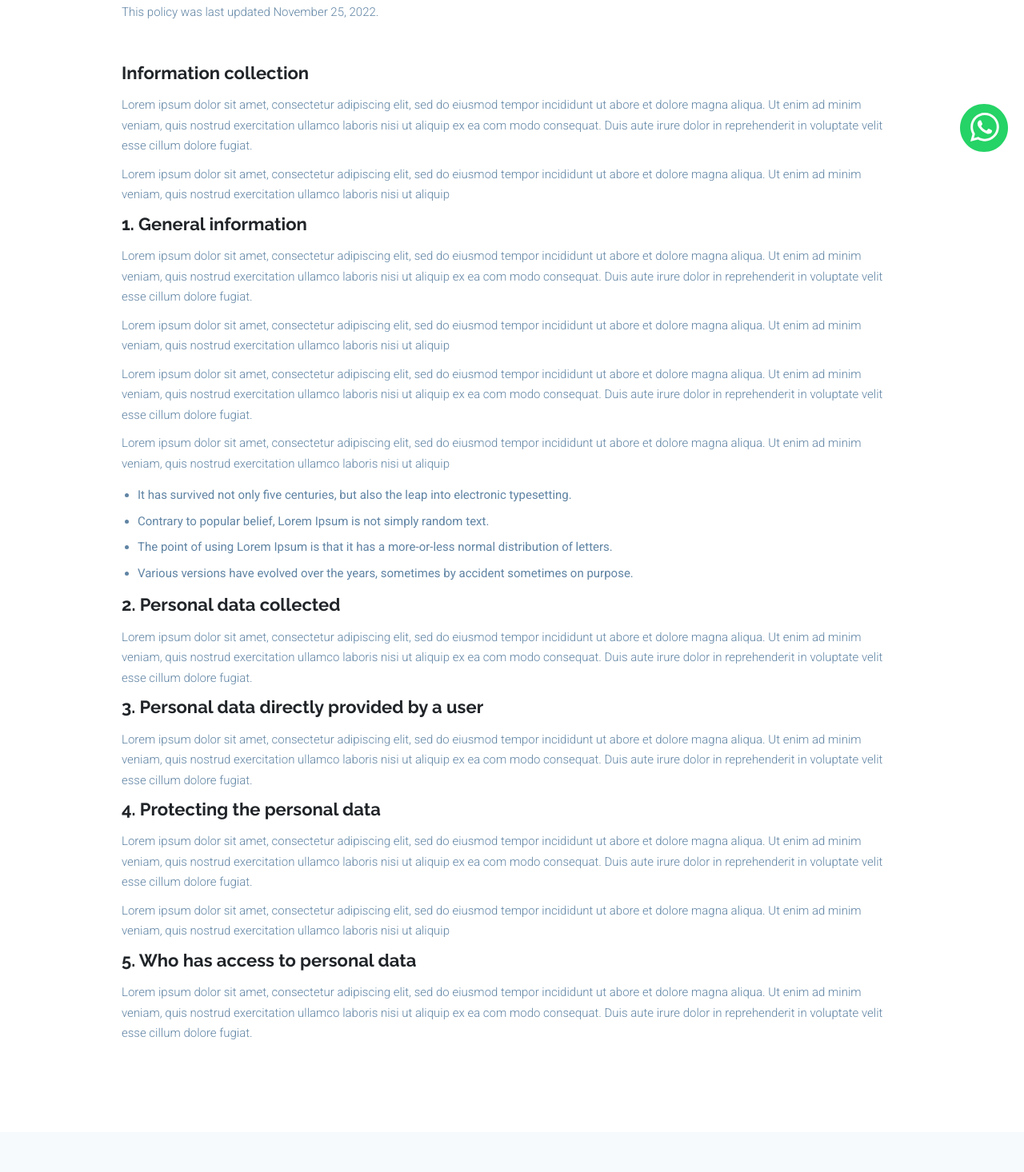
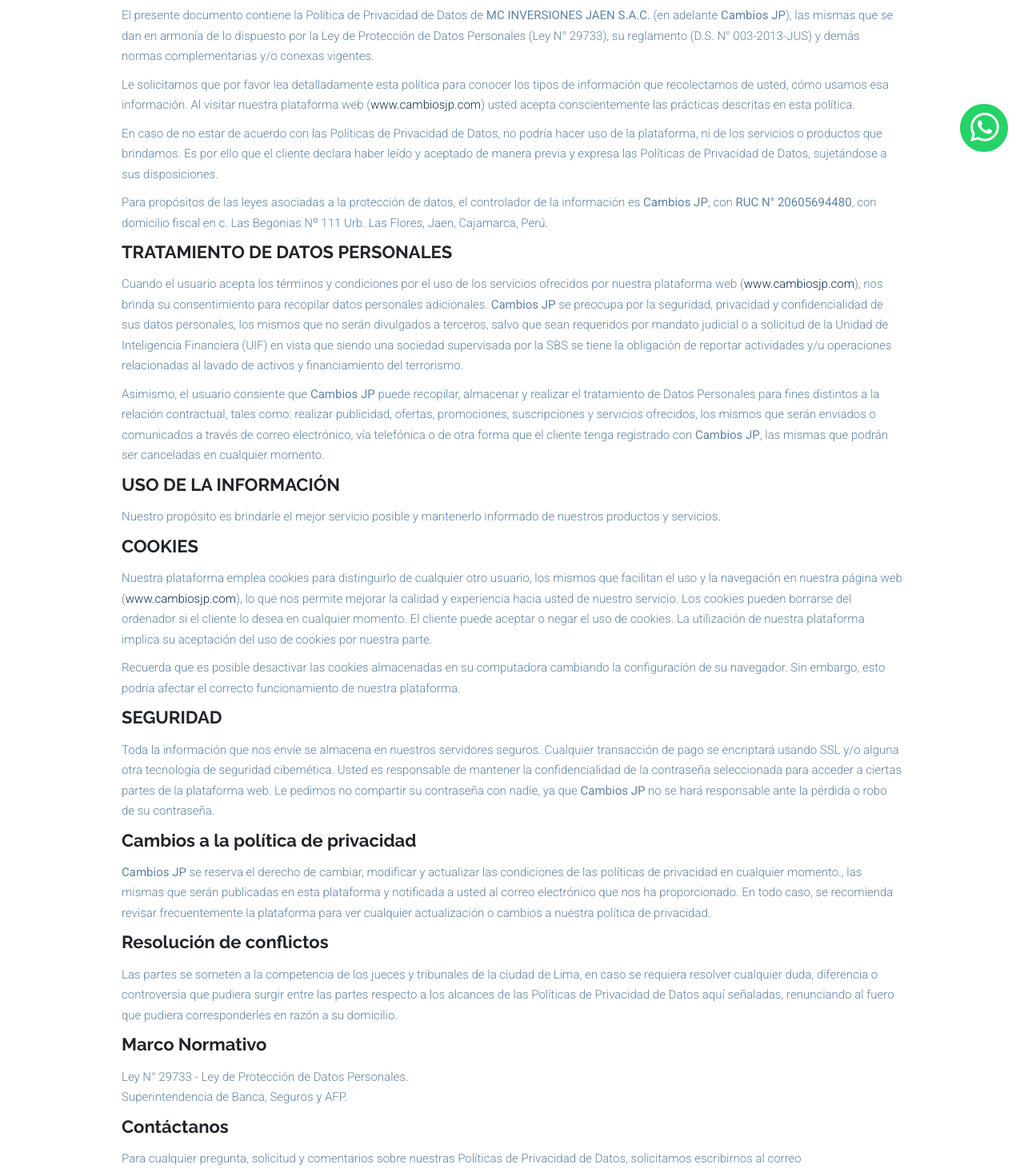
Before and after one commit to deep-skill/cambiosjp-web, a Vue app: page /privacy-policy in a window 1280 px wide. Shown: the part 580-2046 px from the top of the page at 80% size. Built offline with nearby package versions, Linux system fonts and the light colour scheme.

Commit message:
modification of data privacy section (#6)

```diff
--- a/src/components/privacy-policy/PageTitle.vue
+++ b/src/components/privacy-policy/PageTitle.vue
@@ -2,8 +2,8 @@
     <div class="page-title-area item-bg2">
         <div class="container">
             <div class="page-title-content">
-                <h2>Privacy Policy</h2>
-                <p>Vibion privacy policy</p>
+                <h2>Política de privacidad de datos</h2>
+                <p></p>
             </div>
         </div>
     </div>
--- a/src/components/privacy-policy/PrivacyPolicyArea.vue
+++ b/src/components/privacy-policy/PrivacyPolicyArea.vue
@@ -2,56 +2,68 @@
     <div class="privacy-policy-area ptb-100">
         <div class="container">
             <div class="section-title">
-                <h2>Vibion Privacy Policy</h2>
+                <h2>POLÍTICA DE PRIVACIDAD DE DATOS</h2>
                 <div class="bar"></div>
-                <p>This policy was last updated November 25, 2022.</p>
-            </div>
-            <div class="privacy-policy-content">
-                <h3>Information collection</h3>
-                <p>Lorem ipsum dolor sit amet, consectetur adipiscing elit, sed do eiusmod tempor incididunt ut abore et dolore magna aliqua. Ut enim ad minim veniam, quis nostrud exercitation ullamco laboris nisi ut aliquip ex ea com modo consequat. Duis aute irure dolor in reprehenderit in voluptate velit esse cillum dolore fugiat.</p>
-
-                <p>Lorem ipsum dolor sit amet, consectetur adipiscing elit, sed do eiusmod tempor incididunt ut abore et dolore magna aliqua. Ut enim ad minim veniam, quis nostrud exercitation ullamco laboris nisi ut aliquip</p>
             </div>
 
             <div class="privacy-policy-content">
-                <h3>1. General information</h3>
-                <p>Lorem ipsum dolor sit amet, consectetur adipiscing elit, sed do eiusmod tempor incididunt ut abore et dolore magna aliqua. Ut enim ad minim veniam, quis nostrud exercitation ullamco laboris nisi ut aliquip ex ea com modo consequat. Duis aute irure dolor in reprehenderit in voluptate velit esse cillum dolore fugiat.</p>
+                <p>El presente documento contiene la Política de Privacidad de Datos de <b>MC INVERSIONES JAEN S.A.C.</b> (en adelante <b>Cambios JP</b>), las mismas que se dan en armonía de lo dispuesto por la Ley de Protección de Datos Personales (Ley N° 29733), su reglamento (D.S. N° 003-2013-JUS) y demás normas complementarias y/o conexas vigentes.</p>
 
-                <p>Lorem ipsum dolor sit amet, consectetur adipiscing elit, sed do eiusmod tempor incididunt ut abore et dolore magna aliqua. Ut enim ad minim veniam, quis nostrud exercitation ullamco laboris nisi ut aliquip</p>
+                <p>Le solicitamos que por favor lea detalladamente esta política para conocer los tipos de información que recolectamos de usted, cómo usamos esa información. Al visitar nuestra plataforma web (<a href="www.cambiosjp.com">www.cambiosjp.com</a>) usted acepta conscientemente las prácticas descritas en esta política.</p>
 
-                <p>Lorem ipsum dolor sit amet, consectetur adipiscing elit, sed do eiusmod tempor incididunt ut abore et dolore magna aliqua. Ut enim ad minim veniam, quis nostrud exercitation ullamco laboris nisi ut aliquip ex ea com modo consequat. Duis aute irure dolor in reprehenderit in voluptate velit esse cillum dolore fugiat.</p>
+                <p>En caso de no estar de acuerdo con las Políticas de Privacidad de Datos, no podría hacer uso de la plataforma, ni de los servicios o productos que brindamos. Es por ello que el cliente declara haber leído y aceptado de manera previa y expresa las Políticas de Privacidad de Datos, sujetándose a sus disposiciones.</p>
 
-                <p>Lorem ipsum dolor sit amet, consectetur adipiscing elit, sed do eiusmod tempor incididunt ut abore et dolore magna aliqua. Ut enim ad minim veniam, quis nostrud exercitation ullamco laboris nisi ut aliquip</p>
-
-                <ul>
-                    <li>It has survived not only five centuries, but also the leap into electronic typesetting.</li>
-                    <li>Contrary to popular belief, Lorem Ipsum is not simply random text.</li>
-                    <li>The point of using Lorem Ipsum is that it has a more-or-less normal distribution of letters.</li>
-                    <li>Various versions have evolved over the years, sometimes by accident sometimes on purpose.</li>
-                </ul>
+                <p>Para propósitos de las leyes asociadas a la protección de datos, el controlador de la información es <b>Cambios JP</b>, con <b>RUC N° 20605694480</b>, con domicilio fiscal en c. Las Begonias Nº 111 Urb. Las Flores, Jaen, Cajamarca, Perú.</p>
             </div>
 
             <div class="privacy-policy-content">
-                <h3>2. Personal data collected</h3>
-                <p>Lorem ipsum dolor sit amet, consectetur adipiscing elit, sed do eiusmod tempor incididunt ut abore et dolore magna aliqua. Ut enim ad minim veniam, quis nostrud exercitation ullamco laboris nisi ut aliquip ex ea com modo consequat. Duis aute irure dolor in reprehenderit in voluptate velit esse cillum dolore fugiat.</p>
+                <h3>TRATAMIENTO DE DATOS PERSONALES</h3>
+                <p>Cuando el usuario acepta los términos y condiciones por el uso de los servicios ofrecidos por nuestra plataforma web (<a href="www.cambiosjp.com">www.cambiosjp.com</a>), nos brinda su consentimiento para recopilar datos personales adicionales. <b>Cambios JP</b> se preocupa por la seguridad, privacidad y confidencialidad de sus datos personales, los mismos que no serán
+                divulgados a terceros, salvo que sean requeridos por mandato judicial o a solicitud de la Unidad de Inteligencia Financiera (UIF) en vista que siendo una sociedad supervisada por la SBS se tiene la obligación de reportar actividades y/u operaciones relacionadas al lavado de activos y financiamiento del terrorismo.</p>
+
+                <p>Asimismo, el usuario consiente que <b>Cambios JP</b> puede recopilar, almacenar y realizar el tratamiento de Datos Personales para fines distintos a la relación contractual, tales como: realizar publicidad, ofertas, promociones, suscripciones y servicios ofrecidos, los mismos que serán enviados o comunicados a través de correo electrónico,
+                vía telefónica o de otra forma que el cliente tenga registrado con <b>Cambios JP</b>, las mismas que podrán ser canceladas en cualquier momento.</p>
             </div>
 
             <div class="privacy-policy-content">
-                <h3>3. Personal data directly provided by a user</h3>
-                <p>Lorem ipsum dolor sit amet, consectetur adipiscing elit, sed do eiusmod tempor incididunt ut abore et dolore magna aliqua. Ut enim ad minim veniam, quis nostrud exercitation ullamco laboris nisi ut aliquip ex ea com modo consequat. Duis aute irure dolor in reprehenderit in voluptate velit esse cillum dolore fugiat.</p>
+                <h3>USO DE LA INFORMACIÓN</h3>
+                <p>Nuestro propósito es brindarle el mejor servicio posible y mantenerlo informado de nuestros productos y servicios.</p>
             </div>
 
             <div class="privacy-policy-content">
-                <h3>4.  Protecting the personal data</h3>
-                <p>Lorem ipsum dolor sit amet, consectetur adipiscing elit, sed do eiusmod tempor incididunt ut abore et dolore magna aliqua. Ut enim ad minim veniam, quis nostrud exercitation ullamco laboris nisi ut aliquip ex ea com modo consequat. Duis aute irure dolor in reprehenderit in voluptate velit esse cillum dolore fugiat.</p>
+                <h3>COOKIES</h3>
+                <p>Nuestra plataforma emplea cookies para distinguirlo de cualquier otro usuario, los mismos que facilitan el uso y la navegación en nuestra página web (<a href="www.cambiosjp.com">www.cambiosjp.com</a>), lo que nos permite mejorar la calidad y experiencia hacia usted de nuestro servicio. Los cookies pueden borrarse del ordenador si el cliente lo desea
+                en cualquier momento. El cliente puede aceptar o negar el uso de cookies. La utilización de nuestra plataforma implica su aceptación del uso de cookies por nuestra parte.</p>
 
-                <p>Lorem ipsum dolor sit amet, consectetur adipiscing elit, sed do eiusmod tempor incididunt ut abore et dolore magna aliqua. Ut enim ad minim veniam, quis nostrud exercitation ullamco laboris nisi ut aliquip</p>
+                <p>Recuerda que es posible desactivar las cookies almacenadas en su computadora cambiando la configuración de su navegador. Sin embargo, esto podría afectar el correcto funcionamiento de nuestra plataforma.</p>
             </div>
 
             <div class="privacy-policy-content">
-                <h3>5.  Who has access to personal data</h3>
-                <p>Lorem ipsum dolor sit amet, consectetur adipiscing elit, sed do eiusmod tempor incididunt ut abore et dolore magna aliqua. Ut enim ad minim veniam, quis nostrud exercitation ullamco laboris nisi ut aliquip ex ea com modo consequat. Duis aute irure dolor in reprehenderit in voluptate velit esse cillum dolore fugiat.</p>
+                <h3>SEGURIDAD</h3>
+                <p>Toda la información que nos envíe se almacena en nuestros servidores seguros. Cualquier transacción de pago se encriptará usando SSL y/o alguna otra tecnología de seguridad cibernética. Usted es responsable de mantener la confidencialidad de la contraseña seleccionada para acceder a ciertas partes de la plataforma web. Le pedimos no compartir su contraseña con nadie, ya que <b>Cambios JP</b> no se hará responsable ante la pérdida o robo de su contraseña.</p>
             </div>
+
+            <div class="privacy-policy-content">
+                <h3>Cambios a la política de privacidad</h3>
+                <p><b>Cambios JP</b> se reserva el derecho de cambiar, modificar y actualizar las condiciones de las políticas de privacidad en cualquier momento., las mismas que serán publicadas en esta plataforma y notificada a usted al correo electrónico que nos ha proporcionado. En todo caso, se recomienda revisar frecuentemente la plataforma para ver cualquier actualización o cambios a nuestra política de privacidad.</p>
+            </div>
+
+            <div class="privacy-policy-content">
+                <h3>Resolución de conflictos</h3>
+                <p>Las partes se someten a la competencia de los jueces y tribunales de la ciudad de Lima, en caso se requiera resolver cualquier duda, diferencia o controversia que pudiera surgir entre las partes respecto a los alcances de las Políticas de Privacidad de Datos aquí señaladas, renunciando al fuero que pudiera corresponderles en razón a su domicilio.</p>
+            </div>
+
+            <div class="privacy-policy-content">
+                <h3>Marco Normativo</h3>
+                <p>Ley N° 29733 - Ley de Protección de Datos Personales.<br>
+                Superintendencia de Banca, Seguros y AFP.</p>
+            </div>
+
+            <div class="privacy-policy-content">
+                <h3>Contáctanos</h3>
+                <p>Para cualquier pregunta, solicitud y comentarios sobre nuestras Políticas de Privacidad de Datos, solicitamos escribirnos al correo <b>contacto@cambiosjp.com</b>.</p>
+            </div>
+
         </div>
     </div>
 </template>
```
